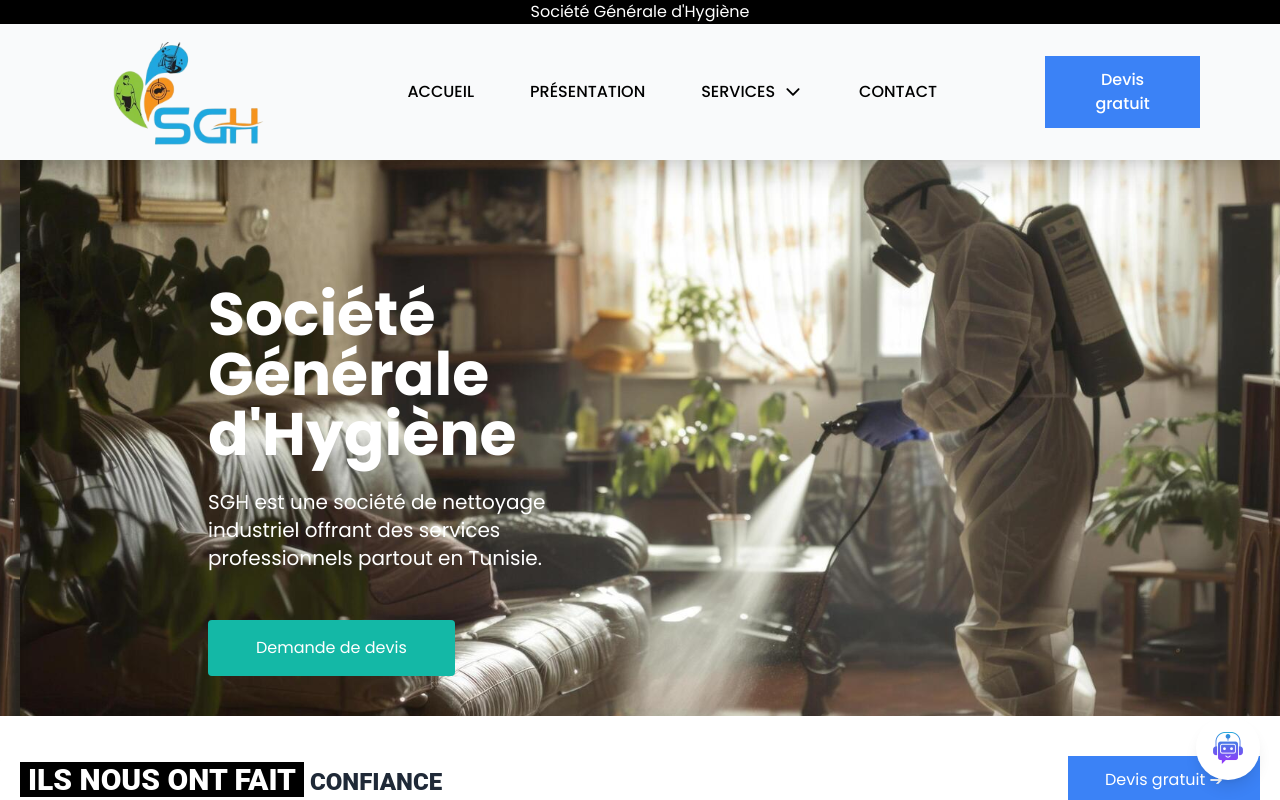
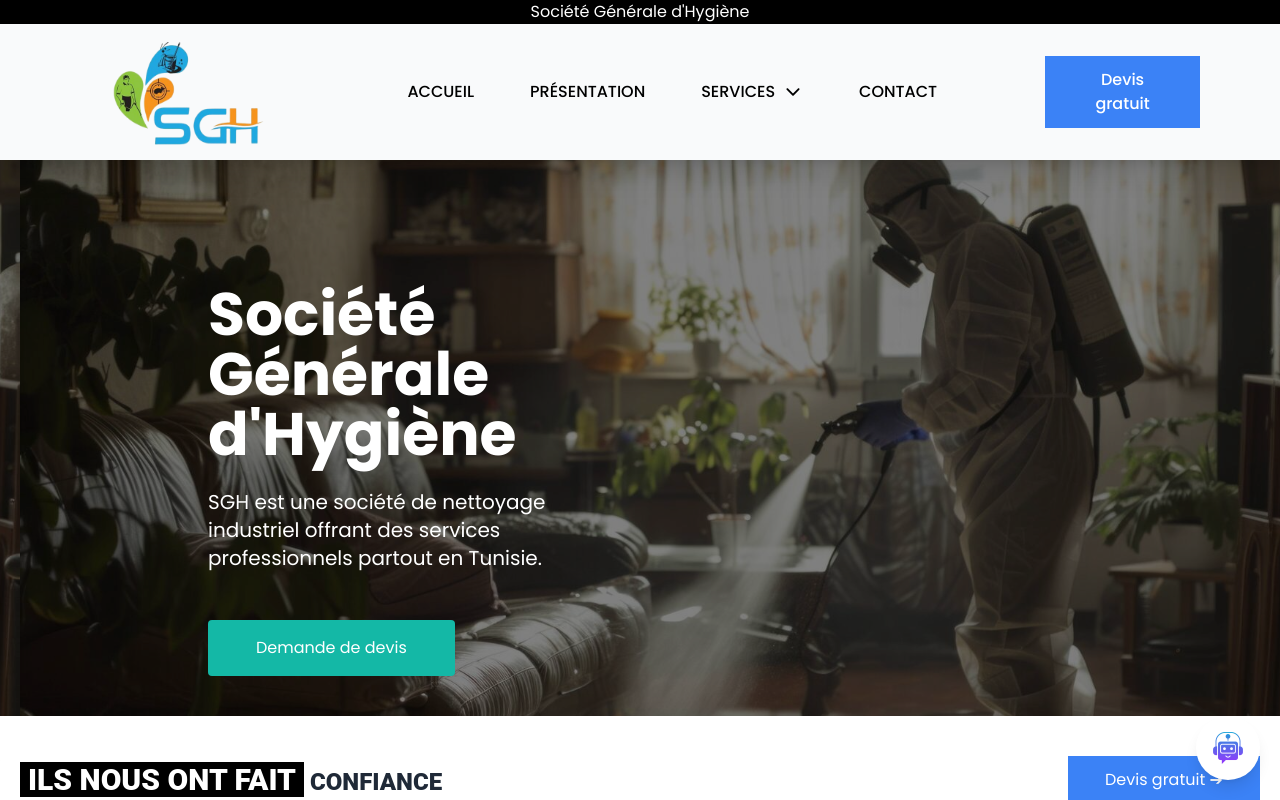
Before and after one commit to Ahmed-bel-haj-boubaker/SGH, a React (Vite) app: page / in a window 1280 px wide. Shown: the top 800 px of the page. Built offline with nearby package versions, Linux system fonts and the light colour scheme; the HTML template or start-up script is replaced by a standard one.

Commit message:
"Refactor Hero component: extract background image into absolute div and add relative container with z-index"

```diff
--- a/src/Shared-components/Hero.jsx
+++ b/src/Shared-components/Hero.jsx
@@ -33,15 +33,16 @@
   }, [images.length]);
 
   return (
-    <section
-      className="-mt-16 md:pt-40 max-lg:-mt-[26px] max-lg:py-6 transition-all duration-1000 hero-section lg:h-[80vh] max-lg:bg-cover  bg-center "
-      style={{
-        backgroundImage: `url('${images[currentImage]}')`,
-        backgroundPositionX: " 20px",
-      }}
-    >
-      <div className="container mx-auto flex flex-col lg:flex-row p-6 md:p-12">
-        <div className="text-center lg:text-left lg:w-1/2">
+    <section className="-mt-16 md:pt-40 max-lg:-mt-[26px] max-lg:py-6 transition-all duration-1000 hero-section lg:h-[80vh] max-lg:bg-cover bg-center relative overflow-hidden">
+      <div
+        className="absolute inset-0 bg-cover   brightness-[50%]"
+        style={{
+          backgroundImage: `url('${images[currentImage]}')`,
+          backgroundPositionX: "20px",
+        }}
+      ></div>
+      <div className="relative container mx-auto flex flex-col lg:flex-row p-6 md:p-12">
+        <div className="text-center lg:text-left lg:w-1/2 z-10">
           <h1 className="text-3xl sm:text-4xl md:text-5xl xl:text-6xl font-bold font-poppins leading-none text-white">
             Société Générale d'Hygiène
           </h1>
```
